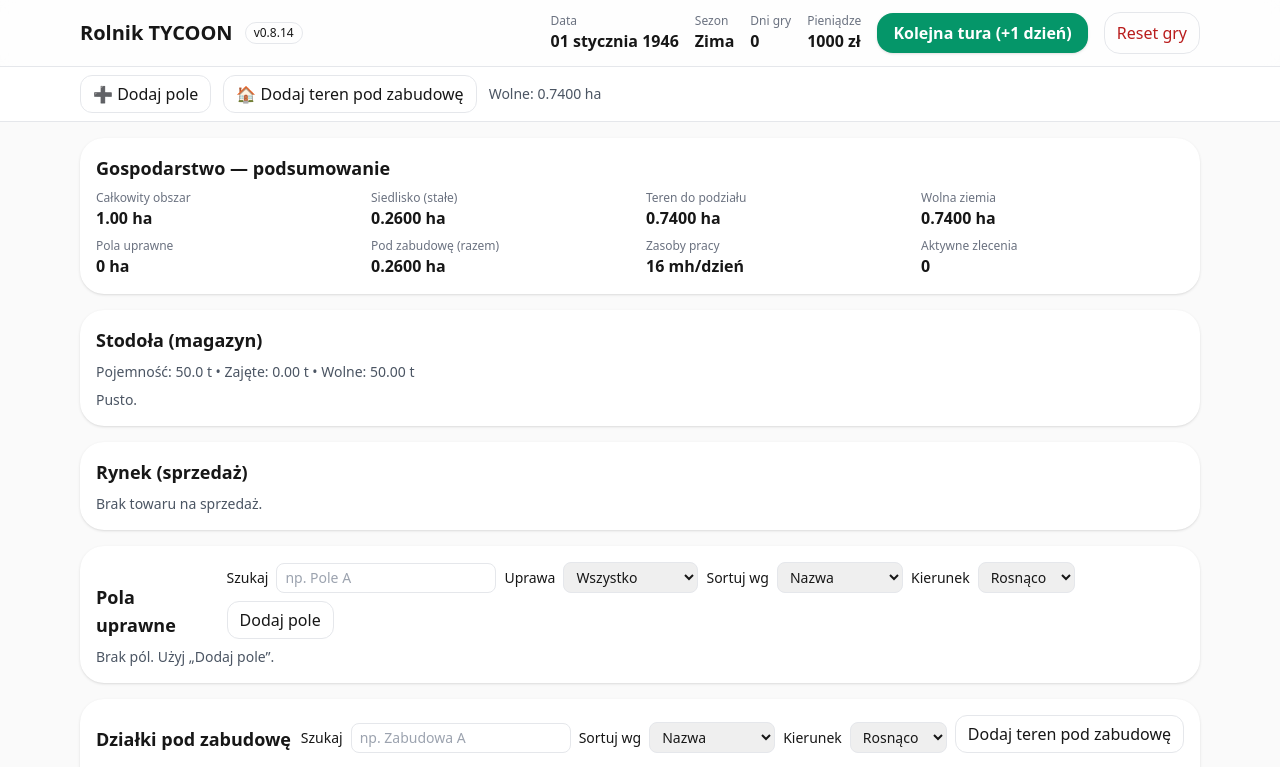
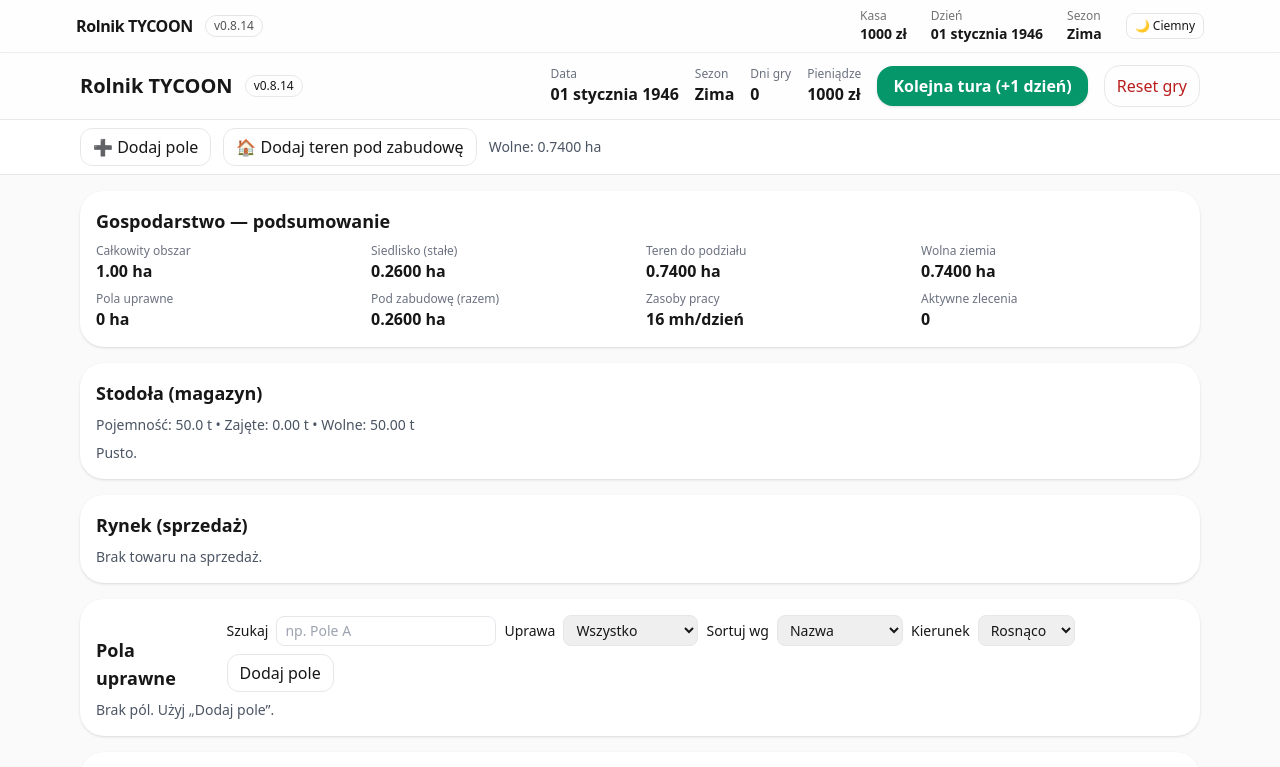
Before and after one commit to i-piotr/rolnik-tycoon, a React (Vite) app: page / in a window 1280 px wide. Shown: the top 767 px of the page. Built offline with nearby package versions, Linux system fonts and the light colour scheme.

Commit message:
feat(ui): sticky TopBar (money/day/season + version + dark mode)

```diff
--- a/src/App.jsx
+++ b/src/App.jsx
@@ -8,6 +8,7 @@ import Barn from "./components/Barn.jsx";
 import Market from "./components/Market.jsx";
 import Finance from "./components/Finance.jsx";
 import Jobs from "./components/Jobs.jsx";
+import TopBar from "./components/TopBar.jsx"; // ← DODANE
 import { NumberField, SelectField } from "./components/Forms.jsx";
 import { fmtHa, formatDatePL, seasonOf, validateArea, M2_PER_HA } from "./utils/format.js";
 import { loadSave, saveGame, clearSave } from "./utils/storage.js";
@@ -284,8 +285,16 @@ export default function App(){
     return sortPlots(list, buildSortKey, buildSortDir);
   },[plots, buildQuery, buildSortKey, buildSortDir]);
 
+  // ——— HUD labels do TopBar ———
+  const dayLabel = formatDatePL(date);
+  const seasonLabel = season;
+
   return (
     <div className="min-h-screen w-full bg-neutral-50 text-neutral-900">
+      {/* Sticky pasek na górze */}
+      <TopBar money={money} dayLabel={dayLabel} seasonLabel={seasonLabel} />
+
+      {/* Dotychczasowy Header (z przyciskami "Następny dzień" / "Reset") */}
       <Header
         version={APP_VER}
         dateLabel={formatDatePL(date)}
--- /dev/null
+++ b/src/components/TopBar.jsx
@@ -0,0 +1,55 @@
+/* global __APP_VERSION__ */
+import { useEffect, useState } from "react";
+
+function Stat({ label, value }) {
+  return (
+    <div className="flex flex-col items-start">
+      <span className="text-xs text-neutral-500 dark:text-neutral-400">{label}</span>
+      <span className="text-sm font-semibold">{value}</span>
+    </div>
+  );
+}
+
+export default function TopBar({ money, dayLabel, seasonLabel }) {
+  const version = (typeof __APP_VERSION__ !== "undefined") ? __APP_VERSION__ : "dev";
+  const [dark, setDark] = useState(false);
+
+  useEffect(() => {
+    const pref = localStorage.getItem("theme") ?? "light";
+    if (pref === "dark") {
+      document.documentElement.classList.add("dark");
+      setDark(true);
+    }
+  }, []);
+
+  const toggleTheme = () => {
+    const html = document.documentElement;
+    const isDark = html.classList.toggle("dark");
+    localStorage.setItem("theme", isDark ? "dark" : "light");
+    setDark(isDark);
+  };
+
+  return (
+    <div className="sticky top-0 z-50 w-full border-b border-neutral-200/70 bg-white/80 backdrop-blur-md dark:bg-neutral-900/70 dark:border-neutral-800">
+      <div className="mx-auto max-w-6xl px-3 py-2 flex items-center justify-between">
+        <div className="flex items-center gap-3">
+          <span className="text-base font-bold tracking-tight">Rolnik TYCOON</span>
+          <span className="rounded-full border px-2 py-0.5 text-xs text-neutral-600 dark:text-neutral-300 border-neutral-200 dark:border-neutral-700">
+            v{version}
+          </span>
+        </div>
+        <div className="flex items-center gap-6">
+          <Stat label="Kasa" value={`${Number(money ?? 0).toLocaleString("pl-PL")} zł`} />
+          <Stat label="Dzień" value={dayLabel ?? "-"} />
+          <Stat label="Sezon" value={seasonLabel ?? "-"} />
+          <button
+            onClick={toggleTheme}
+            className="rounded-lg border px-2 py-1 text-xs hover:bg-neutral-50 dark:hover:bg-neutral-800 border-neutral-200 dark:border-neutral-700"
+          >
+            {dark ? "☀️ Jasny" : "🌙 Ciemny"}
+          </button>
+        </div>
+      </div>
+    </div>
+  );
+}
```
